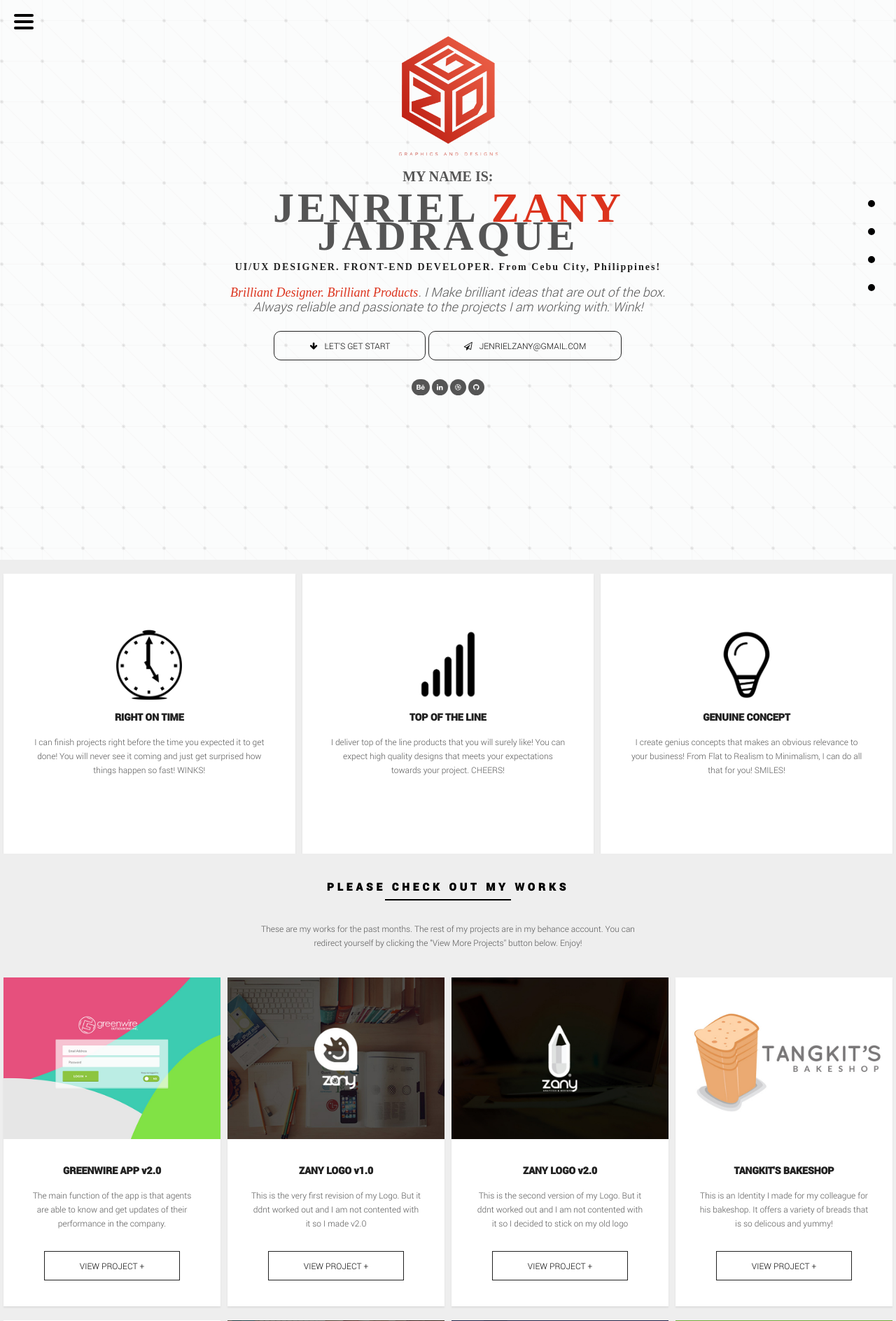
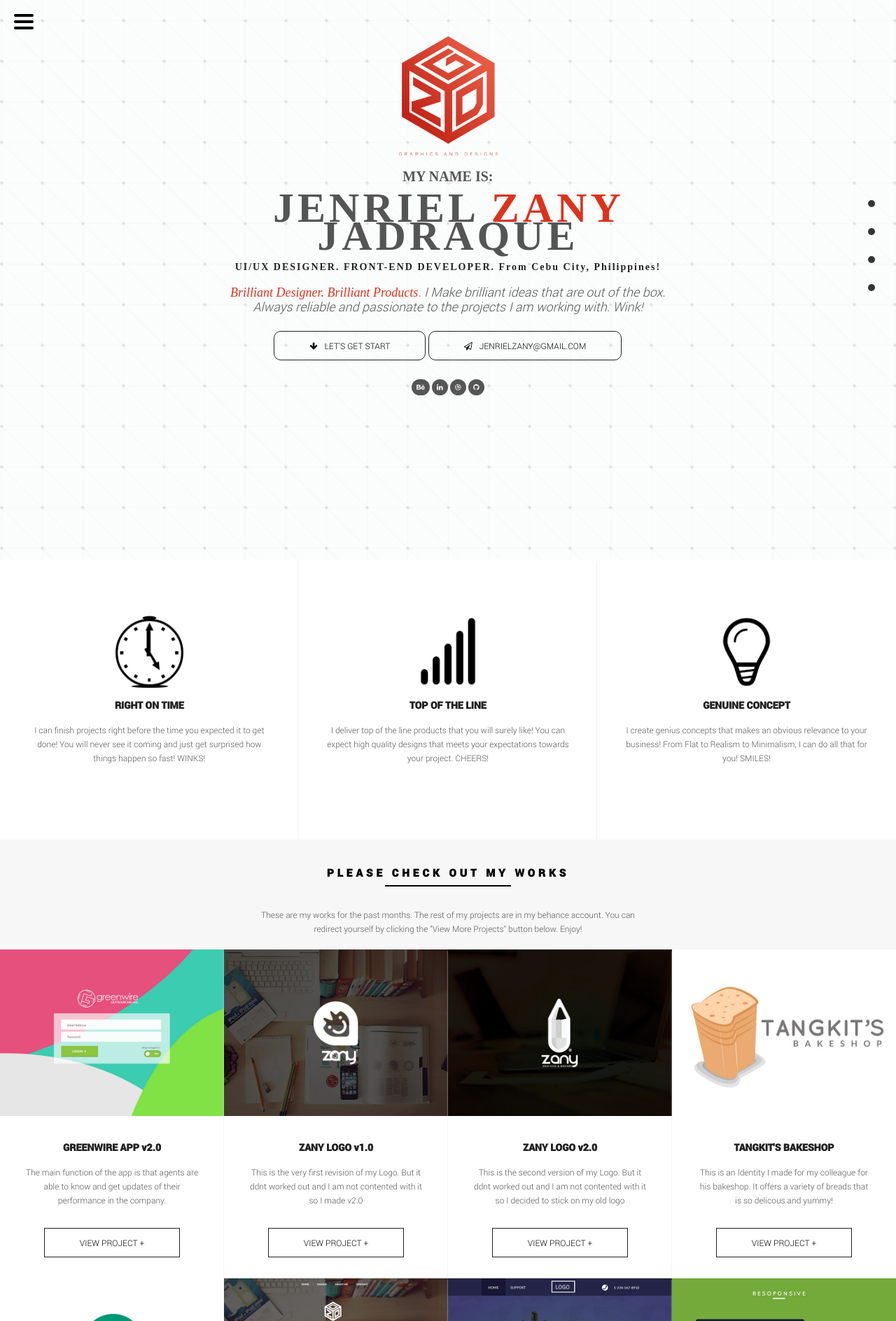
Before and after one commit to jenrielzany/jenrielzany.github.io, a PHP site: page / in a window 1280 px wide. Shown: the top 1888 px of the page at 70% size. Run offline with PHP 8.4, Linux system fonts and the light colour scheme; some libraries are stand-ins or nearby versions; some web fonts are replaced.

Commit message:
Updated UI

```diff
--- a/index.php
+++ b/index.php
@@ -129,7 +129,7 @@
 
     <div class="srvce" id="service">
         <div class="wfull grid">
-            <div class="c4 less-pd">
+            <div class="c4 clear">
                 <div class="srvc-con wow fadeInUp" data-wow-delay=".2s">
                     <img src="img/clock.png" alt="">
                     <h5 class="srvc-hdr">RIGHT ON TIME</h5>
@@ -139,7 +139,7 @@
                 </div>
             </div>
 
-            <div class="c4 less-pd">
+            <div class="c4 clear">
                 <div class="srvc-con wow fadeInUp" data-wow-delay=".4s">
                     <img src="img/bar-graph.png" alt="">
                     <h5 class="srvc-hdr">TOP OF THE LINE</h5>
@@ -149,7 +149,7 @@
                 </div>
             </div>
 
-            <div class="c4 less-pd">
+            <div class="c4 clear">
                 <div class="srvc-con wow fadeInUp" data-wow-delay=".8s">
                     <img src="img/bulb.png" alt="">
                     <h5 class="srvc-hdr">GENUINE CONCEPT</h5>
@@ -178,7 +178,7 @@
 
     <div class="works-section">
         <div class="wfull grid">
-            <div class="c3 less-mg less-pd">
+            <div class="c3 clear">
                 <div class="works-con wow fadeIn" data-wow-delay=".2s">
                     <div class="img-con">
                         <img src="img/proj01.jpg" alt="" />
@@ -198,7 +198,7 @@
                 </div>
             </div>
 
-            <div class="c3 less-mg less-pd">
+            <div class="c3 clear">
                 <div class="works-con wow fadeIn" data-wow-delay=".4s">
                     <div class="img-con">
                         <img src="img/proj02.jpg" alt="">
@@ -218,7 +218,7 @@
                 </div>
             </div>
 
-            <div class="c3 less-mg less-pd">
+            <div class="c3 clear">
                 <div class="works-con wow fadeIn" data-wow-delay=".7s">
                     <div class="img-con">
                         <img src="img/proj03.jpg" alt="">
@@ -238,7 +238,7 @@
                 </div>
             </div>
 
-            <div class="c3 less-mg less-pd">
+            <div class="c3 clear">
                 <div class="works-con wow fadeIn" data-wow-delay="1s">
                     <div class="img-con">
                         <img src="img/proj04.jpg" alt="">
@@ -258,7 +258,7 @@
             </div>
 
             <div class="row">
-                <div class="c3 less-mg less-pd">
+                <div class="c3 clear">
                     <div class="works-con wow fadeIn" data-wow-delay=".2s">
                         <div class="img-con">
                             <img src="img/proj05.jpg" alt="" />
@@ -278,7 +278,7 @@
                     </div>
                 </div>
 
-                <div class="c3 less-mg less-pd">
+                <div class="c3 clear">
                     <div class="works-con wow fadeIn" data-wow-delay=".4s">
                         <div class="img-con">
                             <img src="img/proj06.jpg" alt="">
@@ -298,7 +298,7 @@
                     </div>
                 </div>
 
-                <div class="c3 less-mg less-pd">
+                <div class="c3 clear">
                     <div class="works-con wow fadeIn" data-wow-delay=".7s">
                         <div class="img-con">
                             <img src="img/proj07.jpg" alt="">
@@ -318,7 +318,7 @@
                     </div>
                 </div>
 
-                <div class="c3 less-mg less-pd">
+                <div class="c3 clear">
                     <div class="works-con wow fadeIn" data-wow-delay="1s">
                         <div class="img-con">
                             <img src="img/proj08.jpg" alt="">
@@ -343,7 +343,7 @@
 
     <a href="http://behance.net/zanygd" target="_blank">
         <p class="cntr">
-            <button class="view-mre">VIEW MORE PROJECTS +</button>
+            <button class="view-mre wow shake">VIEW MORE PROJECTS +</button>
         </p>
     </a>
 
--- a/scss/layout.scss
+++ b/scss/layout.scss
@@ -54,7 +54,7 @@ body {
 	margin:0;
 	padding:0;
 	font-family: $pars;
-	background: #eeeeee;
+	background: #f7f7f7;
 }
 
 /* Custom Colors */
@@ -121,7 +121,7 @@ body {
 				transform: scale(1.5);
 				-moz-transform: scale(1.5);
 				-webkit-transform: scale(1.5);
-				border-color: #000 !important;
+				border-color: #333 !important;
 			}
 		}
 
@@ -139,36 +139,36 @@ body {
 
 		&:nth-child(2) {
 		 .dots {
-			background: #000;
-			border: 2px solid #000;
+			background: #333;
+			border: 2px solid #333;
 
 				 &:hover{
-				 	border: 3px solid #000;
-					background: #000;
+				 	border: 3px solid #333;
+					background: #333;
 				 }
 		 	}
 		}
 
 		&:nth-child(3) {
 		 .dots {
-			background: #000;
-			border: 2px solid #000;
+			background: #333;
+			border: 2px solid #333;
 
 				 &:hover{
-				 	border: 3px solid #000;
-					background: #000;
+				 	border: 3px solid #333;
+					background: #333;
 				 }
 		 	}
 		}
 
 		&:nth-child(4) {
 		 .dots {
-			background: #000;
-			border: 2px solid #000;
+			background: #333;
+			border: 2px solid #333;
 
 				 &:hover{
-				 	border: 3px solid #000;
-					background: #000;
+				 	border: 3px solid #333;
+					background: #333;
 				 }
 		 	}
 		}
@@ -181,14 +181,14 @@ body {
 	height: 10px;
 	width:10px;
 	border-radius: 50px;
-	background: #000;
+	background: #333;
 	margin:30px 0;
-	border: 2px solid #000;
+	border: 2px solid #333;
 	@include transition(all .2s ease-in-out);
 
 	&:hover, &.active {
-	 	border: 3px solid #000;
-		background: #000;
+	 	border: 3px solid #333;
+		background: #333;
 		transform: scale(1.1);
 		-moz-transform: scale(1.1);
 		-webkit-transform: scale(1.1);
@@ -453,9 +453,19 @@ body.menu-active div#content .menu-trigger {
 		background: $white;
 		overflow: hidden;
 		padding: 80px 20px;
-		margin-top: 20px;
 		min-height: 400px;
 		box-shadow: 0px 2px 2px #ddd;
+		cursor: pointer;
+		@include transition(all .2s ease-in-out);
+
+		&:hover {
+			background-color: #f7f7f7;
+			@include transition(all .2s ease-in-out);
+		}
+
+		@media only screen and (max-width: 640px) {
+			border-top: 1px solid #ddd;
+		}
 
 		& img {
 			width: 25%;
@@ -490,9 +500,12 @@ body.menu-active div#content .menu-trigger {
 .works-con {
 	background: $white;
 	overflow: hidden;
-	margin-top: 20px;
 	box-shadow: 0px 2px 2px #ddd;
 	min-height: 470px;
+
+	@media only screen and (max-width: 640px) {
+		margin-top: 10px;
+	}
 
 	.works-desc-con {
 		padding:20px;
```
Also changed, not shown: min-css/layout.min.css.
